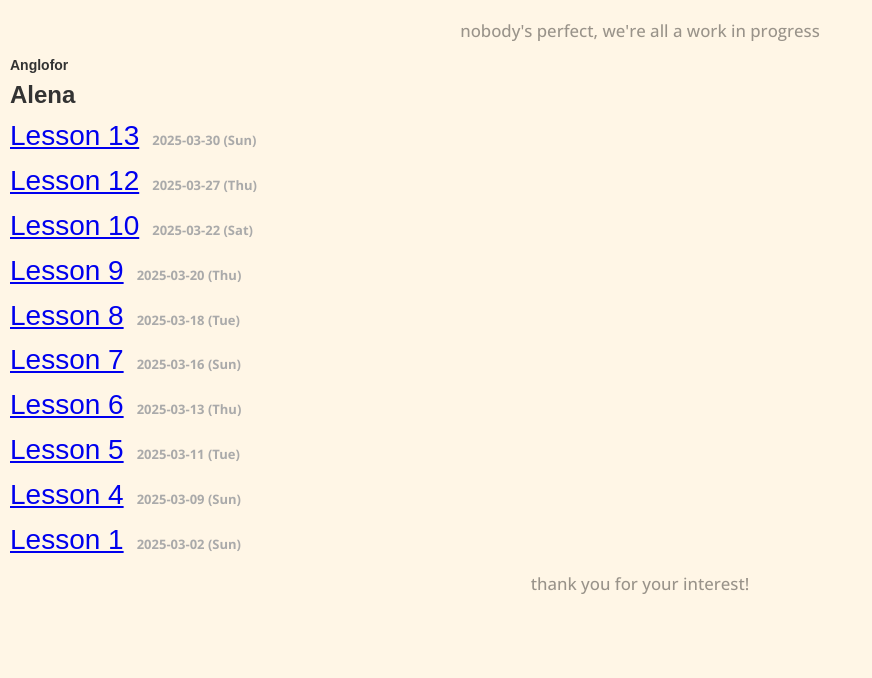
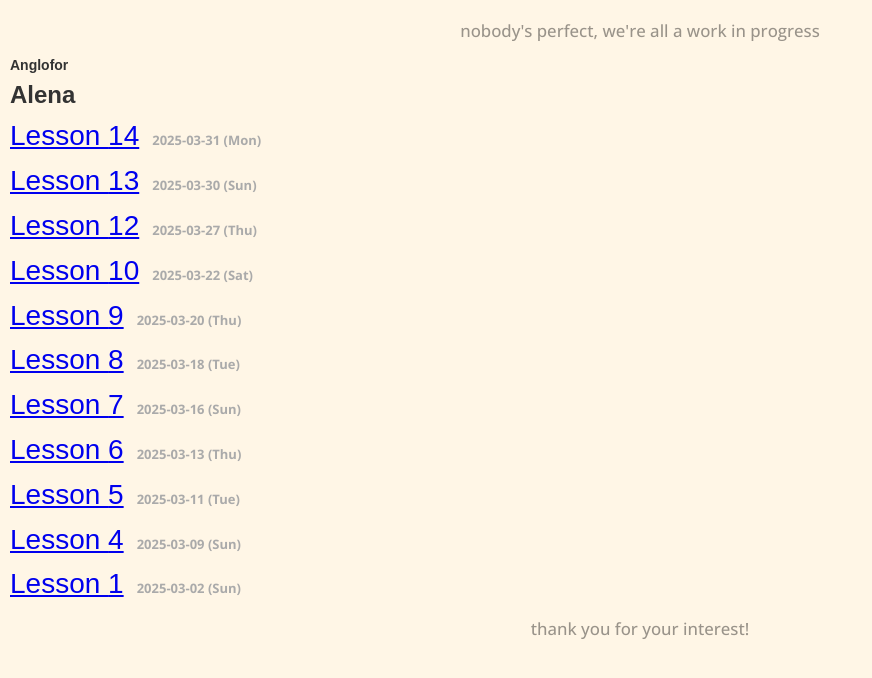
Before and after one commit to igoryen/greg, a React (Create React App) app: page /ab in a window 1280 px wide. Shown: the top 678 px of the page, without its empty margins (0-872 px from the left). Built offline with nearby package versions, Linux system fonts and the light colour scheme; a web font is replaced by a local one.

Commit message:
ab14: added

```diff
--- /dev/null
+++ b/src/data/ab.json
@@ -0,0 +1,72 @@
+[
+ {
+   "number": 14,
+   "date": "2025-03-31 (Mon)",
+   "done": 1
+ },
+ {
+   "number": 13,
+   "date": "2025-03-30 (Sun)",
+   "done": 1
+ },
+ {
+   "number": 12,
+   "date": "2025-03-27 (Thu)",
+   "done": 1
+ },
+ {
+   "number": 11,
+   "date": "2025-03-25 (Tue)",
+   "done": 0
+ },
+ {
+   "number": 10,
+   "date": "2025-03-22 (Sat)",
+   "done": 1
+ },
+ {
+   "number": 9,
+   "date": "2025-03-20 (Thu)",
+   "done": 1
+ },
+ {
+   "number": 8,
+   "date": "2025-03-18 (Tue)",
+   "done": 1
+ },
+ {
+   "number": 7,
+   "date": "2025-03-16 (Sun)",
+   "done": 1
+ },
+ {
+   "number": 6,
+   "date": "2025-03-13 (Thu)",
+   "done": 1
+ },
+ {
+   "number": 5,
+   "date": "2025-03-11 (Tue)",
+   "done": 1
+ },
+ {
+   "number": 4,
+   "date": "2025-03-09 (Sun)",
+   "done": 1
+ },
+ {
+   "number": 3,
+   "date": "2025-03-05 (Wed)",
+   "done": 0
+ },
+ {
+   "number": 2,
+   "date": "2025-03-04 (Tue)",
+   "done": 0
+ },
+ {
+   "number": 1,
+   "date": "2025-03-02 (Sun)",
+   "done": 1
+ }
+]
--- /dev/null
+++ b/src/data/ab14.json
@@ -0,0 +1,194 @@
+[
+ {
+   "cefr": "",
+   "def1": "(это) точно!",
+   "ipa": "(ðæts) fɔr ʃʊr!",
+   "spell": "(that’s) for sure!"
+ },
+ {
+   "cefr": "",
+   "def1": "первое апреля",
+   "ipa": "ˈeɪprəl fɜrst",
+   "spell": "April first"
+ },
+ {
+   "cefr": "",
+   "def1": "ребёнок / дети",
+   "ipa": "ʧaɪld / ˈʧɪldrən",
+   "spell": "child / children"
+ },
+ {
+   "cefr": "",
+   "def1": "ты не против?",
+   "ipa": "du ju maɪnd?",
+   "spell": "do you mind?"
+ },
+ {
+   "cefr": "",
+   "def1": "пятый",
+   "ipa": "fɪfθ",
+   "spell": "fifth"
+ },
+ {
+   "cefr": "",
+   "def1": "первый",
+   "ipa": "fɜrst",
+   "spell": "first"
+ },
+ {
+   "cefr": "",
+   "def1": "во-первых",
+   "ipa": "fɜrst (ʌv ɔl)",
+   "spell": "first (of all)"
+ },
+ {
+   "cefr": "",
+   "def1": "четвёртый",
+   "ipa": "fɔrθ",
+   "spell": "fourth"
+ },
+ {
+   "cefr": "",
+   "def1": "он имеет в виду",
+   "ipa": "hi minz",
+   "spell": "he means"
+ },
+ {
+   "cefr": "",
+   "def1": "у меня нет электричества",
+   "ipa": "aɪ doʊnt hæv ˈpaʊər",
+   "spell": "I don’t have power"
+ },
+ {
+   "cefr": "",
+   "def1": "я не возражаю",
+   "ipa": "aɪ doʊnt maɪnd",
+   "spell": "I don’t mind"
+ },
+ {
+   "cefr": "",
+   "def1": "у меня нет сил/энергии",
+   "ipa": "aɪ hæv noʊ ˈɛnərʤi",
+   "spell": "I have no energy"
+ },
+ {
+   "cefr": "",
+   "def1": "надеюсь, ты не против",
+   "ipa": "aɪ hoʊp ju doʊnt maɪnd",
+   "spell": "I hope you don’t mind"
+ },
+ {
+   "cefr": "",
+   "def1": "я имею в виду",
+   "ipa": "aɪ min",
+   "spell": "I mean"
+ },
+ {
+   "cefr": "",
+   "def1": "это дорогие очки",
+   "ipa": "ɪts ɪkˈspɛnsɪv ˈɡlæsəz",
+   "spell": "it’s expensive glasses"
+ },
+ {
+   "cefr": "",
+   "def1": "мужчина / мужчины",
+   "ipa": "mæn / mɛn",
+   "spell": "man / men"
+ },
+ {
+   "cefr": "",
+   "def1": "движение - это жизнь",
+   "ipa": "ˈmuvmənt ɪz laɪf",
+   "spell": "movement is life"
+ },
+ {
+   "cefr": "",
+   "def1": "духи",
+   "ipa": "ˈpɜrfjum",
+   "spell": "perfume"
+ },
+ {
+   "cefr": "",
+   "def1": "второй",
+   "ipa": "ˈsɛkənd",
+   "spell": "second"
+ },
+ {
+   "cefr": "",
+   "def1": "правильный порядок",
+   "ipa": "ðə raɪt ˈɔrdər",
+   "spell": "the right order"
+ },
+ {
+   "cefr": "",
+   "def1": "третий",
+   "ipa": "θɜrd",
+   "spell": "third"
+ },
+ {
+   "cefr": "",
+   "def1": "этот, тот",
+   "ipa": "ðɪs wʌn, ðæt wʌn",
+   "spell": "this one, that one"
+ },
+ {
+   "cefr": "",
+   "def1": "беспокоить тебя",
+   "ipa": "tu ˈbɑðər ju",
+   "spell": "to bother you"
+ },
+ {
+   "cefr": "",
+   "def1": "иметь в виду",
+   "ipa": "tu min",
+   "spell": "to mean"
+ },
+ {
+   "cefr": "",
+   "def1": "возражать, быть против",
+   "ipa": "tu maɪnd",
+   "spell": "to mind"
+ },
+ {
+   "cefr": "",
+   "def1": "к моему удивлению",
+   "ipa": "tu maɪ sərˈpraɪz",
+   "spell": "to my surprise"
+ },
+ {
+   "cefr": "",
+   "def1": "переборщить",
+   "ipa": "tu ˈoʊvərˈdu",
+   "spell": "to overdo"
+ },
+ {
+   "cefr": "",
+   "def1": "понимание",
+   "ipa": "ˌʌndərˈstændɪŋ",
+   "spell": "understanding"
+ },
+ {
+   "cefr": "",
+   "def1": "что ты имеешь в виду?",
+   "ipa": "wɑt du ju min?",
+   "spell": "what do you mean?"
+ },
+ {
+   "cefr": "",
+   "def1": "что она имеет в виду?",
+   "ipa": "wɑt dʌz ʃi min?",
+   "spell": "what does she mean?"
+ },
+ {
+   "cefr": "",
+   "def1": "женщина / женщины",
+   "ipa": "ˈwʊmən / ˈwɪmən",
+   "spell": "woman / women"
+ },
+ {
+   "cefr": "",
+   "def1": "ты имеешь в виду",
+   "ipa": "ju min",
+   "spell": "you mean"
+ }
+]
--- a/src/index.js
+++ b/src/index.js
@@ -15,6 +15,7 @@ import AB09 from "./pages/AB09";
 import AB10 from "./pages/AB10";
 import AB12 from "./pages/AB12";
 import AB13 from "./pages/AB13";
+import AB14 from "./pages/AB14";
 import AG from "./pages/AG";
 import AG08 from "./pages/AG08";
 import OS from "./pages/OS";
@@ -99,6 +100,7 @@ export default function App() {
           <Route path="ab10" element={<AB10 />} />
           <Route path="ab12" element={<AB12 />} />
           <Route path="ab13" element={<AB13 />} />
+          <Route path="ab14" element={<AB14 />} />
           <Route path="ag" element={<AG />} />
           <Route path="ag08" element={<AG08 />} />
           <Route path="os" element={<OS />} />
--- a/src/pages/AB.js
+++ b/src/pages/AB.js
@@ -1,5 +1,7 @@
 import "../styles/fc.scss";
 import React from "react";
+import Derek from "../components/Derek";
+import lines from "../data/ab.json";
 
 class AB extends React.Component {
     render() {
@@ -7,18 +9,7 @@ class AB extends React.Component {
             <div>
                 <h3>Anglofor</h3>
                 <h1>Alena</h1>
-                <section className="tom">
-                    <p><a href="/ab13" rel="noopener noreferrer">Lesson 13</a><span>2025-03-30 (Sun)</span></p>
-                    <p><a href="/ab12" rel="noopener noreferrer">Lesson 12</a><span>2025-03-27 (Thu)</span></p>
-                    <p><a href="/ab10" rel="noopener noreferrer">Lesson 10</a><span>2025-03-22 (Sat)</span></p>
-                    <p><a href="/ab09" rel="noopener noreferrer">Lesson 9</a><span>2025-03-20 (Thu)</span></p>
-                    <p><a href="/ab08" rel="noopener noreferrer">Lesson 8</a><span>2025-03-18 (Tue)</span></p>
-                    <p><a href="/ab07" rel="noopener noreferrer">Lesson 7</a><span>2025-03-16 (Sun)</span></p>
-                    <p><a href="/ab06" rel="noopener noreferrer">Lesson 6</a><span>2025-03-13 (Thu)</span></p>
-                    <p><a href="/ab05" rel="noopener noreferrer">Lesson 5</a><span>2025-03-11 (Tue)</span></p>
-                    <p><a href="/ab04" rel="noopener noreferrer">Lesson 4</a><span>2025-03-09 (Sun)</span></p>
-                    <p><a href="/ab01" rel="noopener noreferrer">Lesson 1</a><span>2025-03-02 (Sun)</span></p>
-                </section>
+                <Derek derek={lines} slug="ab" />
             </div>
         );
     }
--- /dev/null
+++ b/src/pages/AB14.js
@@ -0,0 +1,26 @@
+import "../styles/fc.scss";
+import React from "react";
+import Leon from "../components/Leon";
+import Mathilda from "../components/Mathilda";
+import words from "../data/ab14.json";
+
+class AB14 extends React.Component {
+
+    render() {
+        const lesson = {
+            "student": "Alyona",
+            "number": 14,
+            "slug": "ab"
+        };
+
+        return (
+            <div>
+                <Leon lesson={lesson} />
+                <Mathilda words={words} />
+
+            </div>
+        );
+    }
+}
+
+export default AB14;
```
